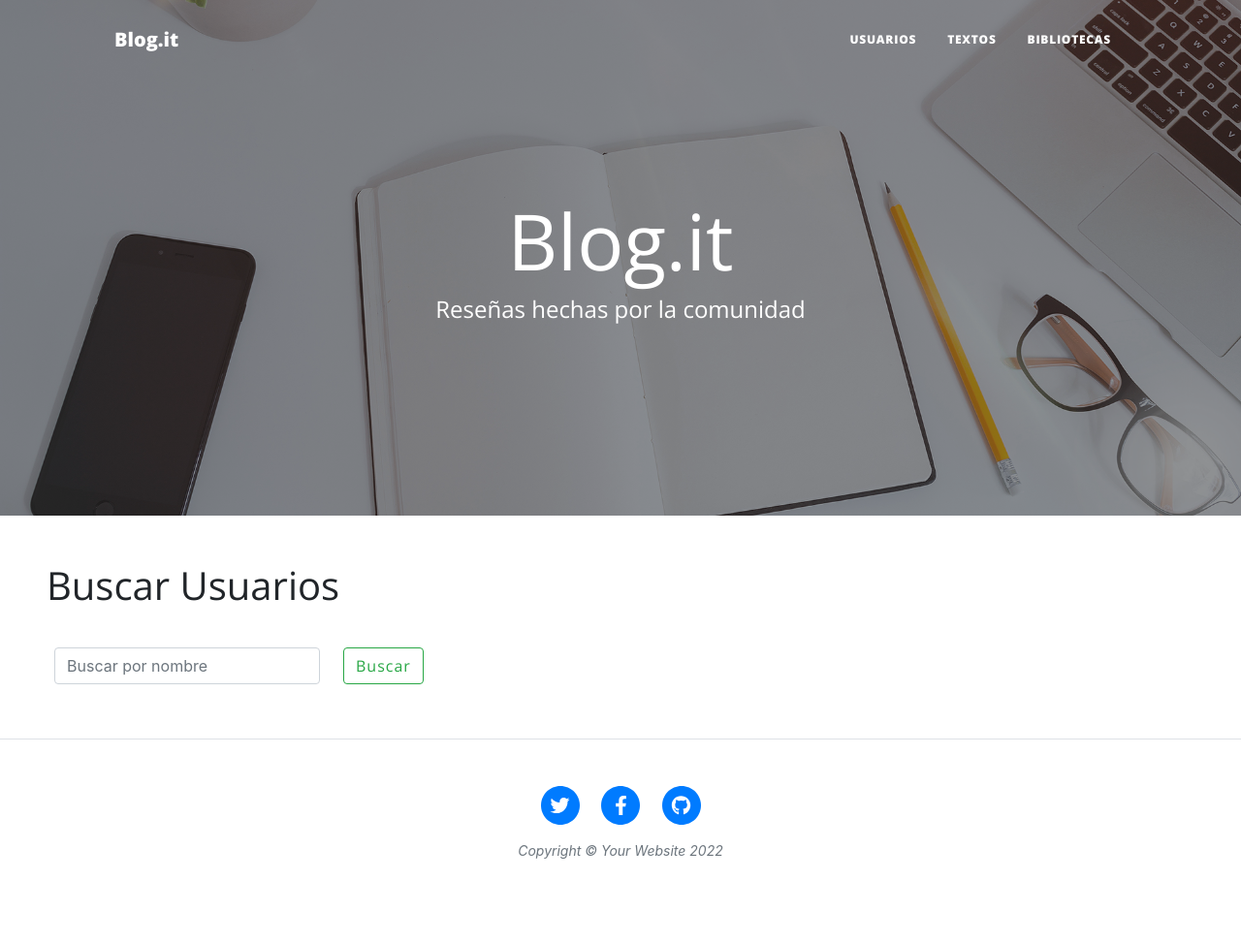
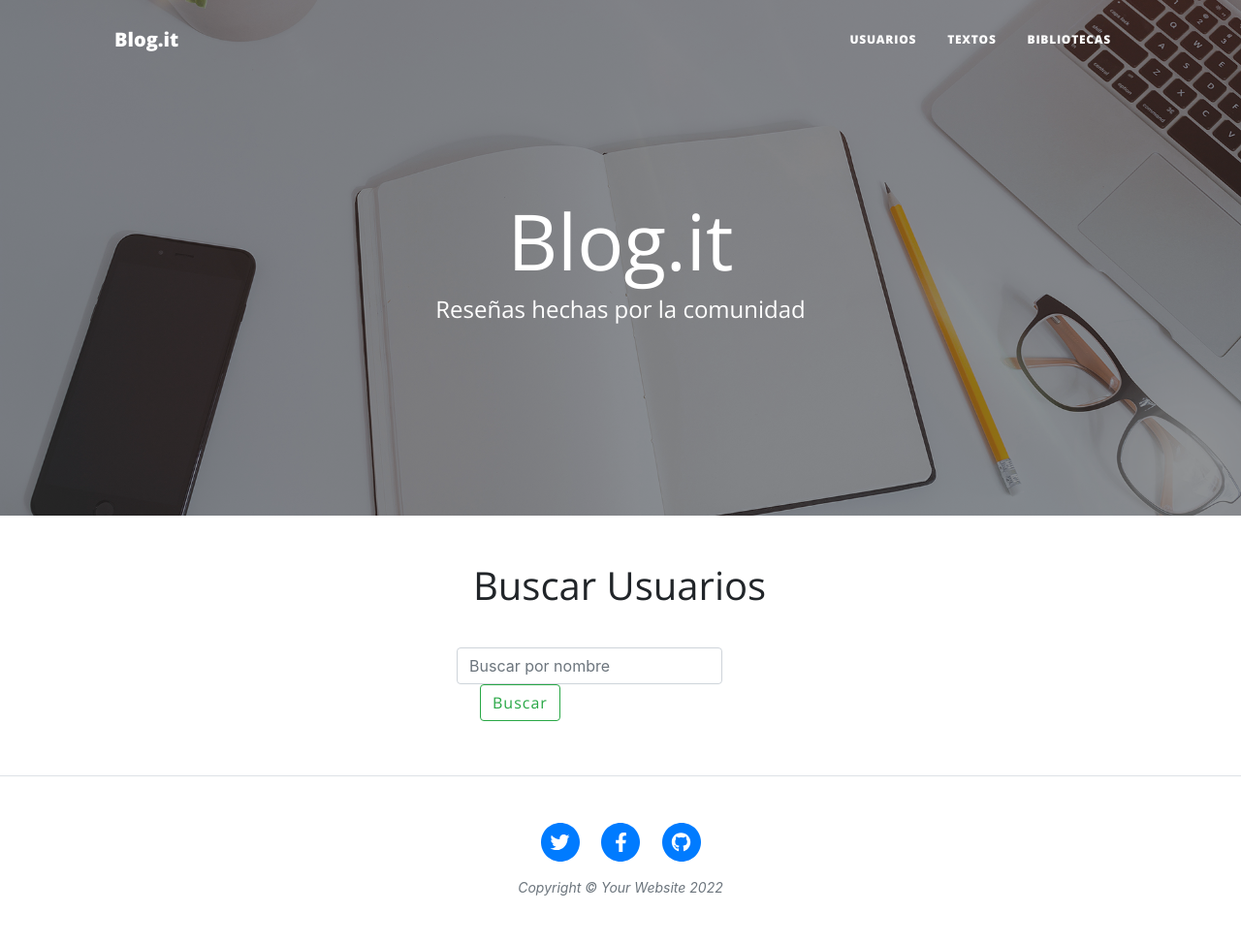
Before and after one commit to FediMont/Entregable-08-06, a Django app: page /entregableFinal/busquedaUsuario/ in a window 1280 px wide. Shown: the whole page at 97% size. Before the commit the page ends 886 px from the top, so only its background shows below. Run offline with Django 4.2, Linux system fonts and the light colour scheme; some libraries are stand-ins or nearby versions.

Commit message:
base css arreglado para todos los archivos

```diff
--- a/AppEntregable/template/biblio_busqueda.html
+++ b/AppEntregable/template/biblio_busqueda.html
@@ -2,7 +2,6 @@
 {% load static %}
 
 {% block contenidoQueCambia %}
-<head><link rel="stylesheet" href="https://cdn.jsdelivr.net/npm/bootstrap@4.6.1/dist/css/bootstrap.min.css" integrity="sha384-zCbKRCUGaJDkqS1kPbPd7TveP5iyJE0EjAuZQTgFLD2ylzuqKfdKlfG/eSrtxUkn" crossorigin="anonymous"></head>
 <body>
     <div class="containter text-center m-2">
     <div class="rounded d-inline-block p-3 mb-2 bg-secondary text-white"><b>Bibliotecas encontradas</b></div>
--- a/AppEntregable/template/biblio_crear.html
+++ b/AppEntregable/template/biblio_crear.html
@@ -2,7 +2,6 @@
 {% load static %}
 
 {% block contenidoQueCambia %}
-<head><link rel="stylesheet" href="https://cdn.jsdelivr.net/npm/bootstrap@4.6.1/dist/css/bootstrap.min.css" integrity="sha384-zCbKRCUGaJDkqS1kPbPd7TveP5iyJE0EjAuZQTgFLD2ylzuqKfdKlfG/eSrtxUkn" crossorigin="anonymous"></head>
 {% if form %}
 <center>
     <h5 class="m-5"><b>Ingrese la informacion de una nueva Biblioteca:</b></h5>
--- a/AppEntregable/template/biblio_list.html
+++ b/AppEntregable/template/biblio_list.html
@@ -2,7 +2,6 @@
 {% load static %}
 
 {% block contenidoQueCambia %}
-<head><link rel="stylesheet" href="https://cdn.jsdelivr.net/npm/bootstrap@4.6.1/dist/css/bootstrap.min.css" integrity="sha384-zCbKRCUGaJDkqS1kPbPd7TveP5iyJE0EjAuZQTgFLD2ylzuqKfdKlfG/eSrtxUkn" crossorigin="anonymous"></head>
 <body>
   <div class="containter text-center m-2">
     <div class="rounded d-inline-block p-3 mb-2 bg-secondary text-white"><b>Bibliotecas disponibles</b></div>
--- a/AppEntregable/template/bibliotecas.html
+++ b/AppEntregable/template/bibliotecas.html
@@ -2,14 +2,17 @@
 {% load static %}
 
 {% block contenidoQueCambia %}
-<head><link rel="stylesheet" href="https://cdn.jsdelivr.net/npm/bootstrap@4.6.1/dist/css/bootstrap.min.css" integrity="sha384-zCbKRCUGaJDkqS1kPbPd7TveP5iyJE0EjAuZQTgFLD2ylzuqKfdKlfG/eSrtxUkn" crossorigin="anonymous"></head>
+<div class="mx-auto" style="width: 400px;">
     <form class="form-inline m-3" action="{% url 'busca_biblio' %}" method="GET">
         <input class="form-control" type="text" placeholder="Buscar por nombre" aria-label="Search" name = "search">
         <button class="btn btn-outline-success ml-4" type="submit">Buscar</button>
     </form>
+</div>
+<div class="mx-auto" style="width: 800px;">
     <a class="btn btn-outline-dark m-3" href="{% url 'biblio_list' %}" role="button">Ver listado completo</a>
     <a class="btn btn-outline-primary m-3" href="{% url 'carga_biblio' %}" role="button">Sumar Biblioteca</a>
     <a class="btn btn-outline-danger m-3" href="{% url 'Inicio' %}"role="button">Eliminar Biblioteca</a>
     <br>
     <br>
+</div>
 {% endblock %}
--- a/AppEntregable/template/padre.html
+++ b/AppEntregable/template/padre.html
@@ -1,22 +1,18 @@
 <!DOCTYPE html>
 <html lang="en">
     <head>
-
         {% load static %}
-
         <meta charset="utf-8" />
         <meta name="viewport" content="width=device-width, initial-scale=1, shrink-to-fit=no" />
         <meta name="description" content="" />
         <meta name="author" content="" />
         <title>Blog.it</title>
         <link rel="icon" type="image/x-icon" href="{% static 'assets/favicon.ico' %}" />
-        <!-- Font Awesome icons (free version)-->
         <script src="https://use.fontawesome.com/releases/v6.1.0/js/all.js" crossorigin="anonymous"></script>
-        <!-- Google fonts-->
         <link href="https://fonts.googleapis.com/css?family=Lora:400,700,400italic,700italic" rel="stylesheet" type="text/css" />
         <link href="https://fonts.googleapis.com/css?family=Open+Sans:300italic,400italic,600italic,700italic,800italic,400,300,600,700,800" rel="stylesheet" type="text/css" />
-        <!-- Core theme CSS (includes Bootstrap)-->
         <link href="{% static 'css/styles.css'%}" rel="stylesheet" />
+        <link rel="stylesheet" href="https://cdn.jsdelivr.net/npm/bootstrap@4.6.1/dist/css/bootstrap.min.css" integrity="sha384-zCbKRCUGaJDkqS1kPbPd7TveP5iyJE0EjAuZQTgFLD2ylzuqKfdKlfG/eSrtxUkn" crossorigin="anonymous">
     </head>
     <body>
         <!-- Navigation-->
--- a/AppEntregable/template/texto_buscador.html
+++ b/AppEntregable/template/texto_buscador.html
@@ -1,15 +1,16 @@
 {% extends "padre.html" %}
 {% load static %}
 {% block contenidoQueCambia %}
-<head><link rel="stylesheet" href="https://cdn.jsdelivr.net/npm/bootstrap@4.6.1/dist/css/bootstrap.min.css" integrity="sha384-zCbKRCUGaJDkqS1kPbPd7TveP5iyJE0EjAuZQTgFLD2ylzuqKfdKlfG/eSrtxUkn" crossorigin="anonymous"></head>
 <body>
+    <div class="mx-auto" style="width: 400px;">
         <h1 class="ml-5">Buscar Textos</h1>
         <br>
         <div class="containter text-center m-2">
-        <form class="form-inline m-3" action="{% url 'texto_busqueda' %}" method="GET">
+            <form class="form-inline m-2" action="{% url 'texto_busqueda' %}" method="GET">
                 <input class="form-control" type="text" placeholder="Buscar por título" aria-label="Search" name = "search">
                 <button class="btn btn-outline-success ml-4" type="submit">Buscar</button>
             </form>
+        </div>
     </div>
 </body>
 <br>
--- a/AppEntregable/template/texto_busqueda.html
+++ b/AppEntregable/template/texto_busqueda.html
@@ -2,7 +2,6 @@
 {% load static %}
 
 {% block contenidoQueCambia %}
-<head><link rel="stylesheet" href="https://cdn.jsdelivr.net/npm/bootstrap@4.6.1/dist/css/bootstrap.min.css" integrity="sha384-zCbKRCUGaJDkqS1kPbPd7TveP5iyJE0EjAuZQTgFLD2ylzuqKfdKlfG/eSrtxUkn" crossorigin="anonymous"></head>
 <body>
     <div class="container px-4 px-lg-5">
         <div class="row gx-4 gx-lg-5 justify-content-center">
--- a/AppEntregable/template/texto_crear.html
+++ b/AppEntregable/template/texto_crear.html
@@ -2,7 +2,6 @@
 {% load static %}
 
 {% block contenidoQueCambia %}
-<head><link rel="stylesheet" href="https://cdn.jsdelivr.net/npm/bootstrap@4.6.1/dist/css/bootstrap.min.css" integrity="sha384-zCbKRCUGaJDkqS1kPbPd7TveP5iyJE0EjAuZQTgFLD2ylzuqKfdKlfG/eSrtxUkn" crossorigin="anonymous"></head>
 {% if form %}
 <center>
     <h5 class="m-5"><b>Ingrese la informacion de un nuevo Texto:</b></h5>
--- a/AppEntregable/template/textos.html
+++ b/AppEntregable/template/textos.html
@@ -2,8 +2,6 @@
 {% load static %}
 
 {% block contenidoQueCambia %}
-<head><link rel="stylesheet" href="https://cdn.jsdelivr.net/npm/bootstrap@4.6.1/dist/css/bootstrap.min.css" integrity="sha384-zCbKRCUGaJDkqS1kPbPd7TveP5iyJE0EjAuZQTgFLD2ylzuqKfdKlfG/eSrtxUkn" crossorigin="anonymous"></head>
-
 <div class="container px-4 px-lg-5">
     <div class="row gx-4 gx-lg-5 justify-content-center">
         <div class="col-md-10 col-lg-8 col-xl-7">
--- a/AppEntregable/template/usuario.html
+++ b/AppEntregable/template/usuario.html
@@ -1,7 +1,6 @@
 {% extends "padre.html" %}
 {% load static %}
 {% block contenidoQueCambia %}
-<head><link rel="stylesheet" href="https://cdn.jsdelivr.net/npm/bootstrap@4.6.1/dist/css/bootstrap.min.css" integrity="sha384-zCbKRCUGaJDkqS1kPbPd7TveP5iyJE0EjAuZQTgFLD2ylzuqKfdKlfG/eSrtxUkn" crossorigin="anonymous"></head>
 <center><h1>Cargar o Buscar Usuarios</h1></center>
 <body>
     <br>
--- a/AppEntregable/template/usuario_busqueda.html
+++ b/AppEntregable/template/usuario_busqueda.html
@@ -1,15 +1,16 @@
 {% extends "padre.html" %}
 {% load static %}
 {% block contenidoQueCambia %}
-<head><link rel="stylesheet" href="https://cdn.jsdelivr.net/npm/bootstrap@4.6.1/dist/css/bootstrap.min.css" integrity="sha384-zCbKRCUGaJDkqS1kPbPd7TveP5iyJE0EjAuZQTgFLD2ylzuqKfdKlfG/eSrtxUkn" crossorigin="anonymous"></head>
 <body>
-    <h1 class="ml-5">Buscar Usuarios</h1>
-    <br>
-    <div class="containter text-center m-2">
-        <form class="form-inline ml-5" action="{% url 'Buscar' %}" method="GET">
-            <input class="form-control" type="text" name="nombre_de_usuario" placeholder="Buscar por nombre" aria-label="Search">
-            <button class="btn btn-outline-success ml-4" type="submit">Buscar</button>
-        </form>
+    <div class="mx-auto" style="width: 400px;">
+        <h1 class="ml-5">Buscar Usuarios</h1>
+        <br>
+        <div class="container text-center m-2">
+            <form class="form-inline m-2" action="{% url 'Buscar' %}" method="GET">
+                <input class="form-control" type="text" name="nombre_de_usuario" placeholder="Buscar por nombre" aria-label="Search">
+                <button class="btn btn-outline-success ml-4" type="submit">Buscar</button>
+            </form>
+        </div>
     </div>
 </body>
 <br>
```
Lines whose indentation alone changed are shown as unchanged.
